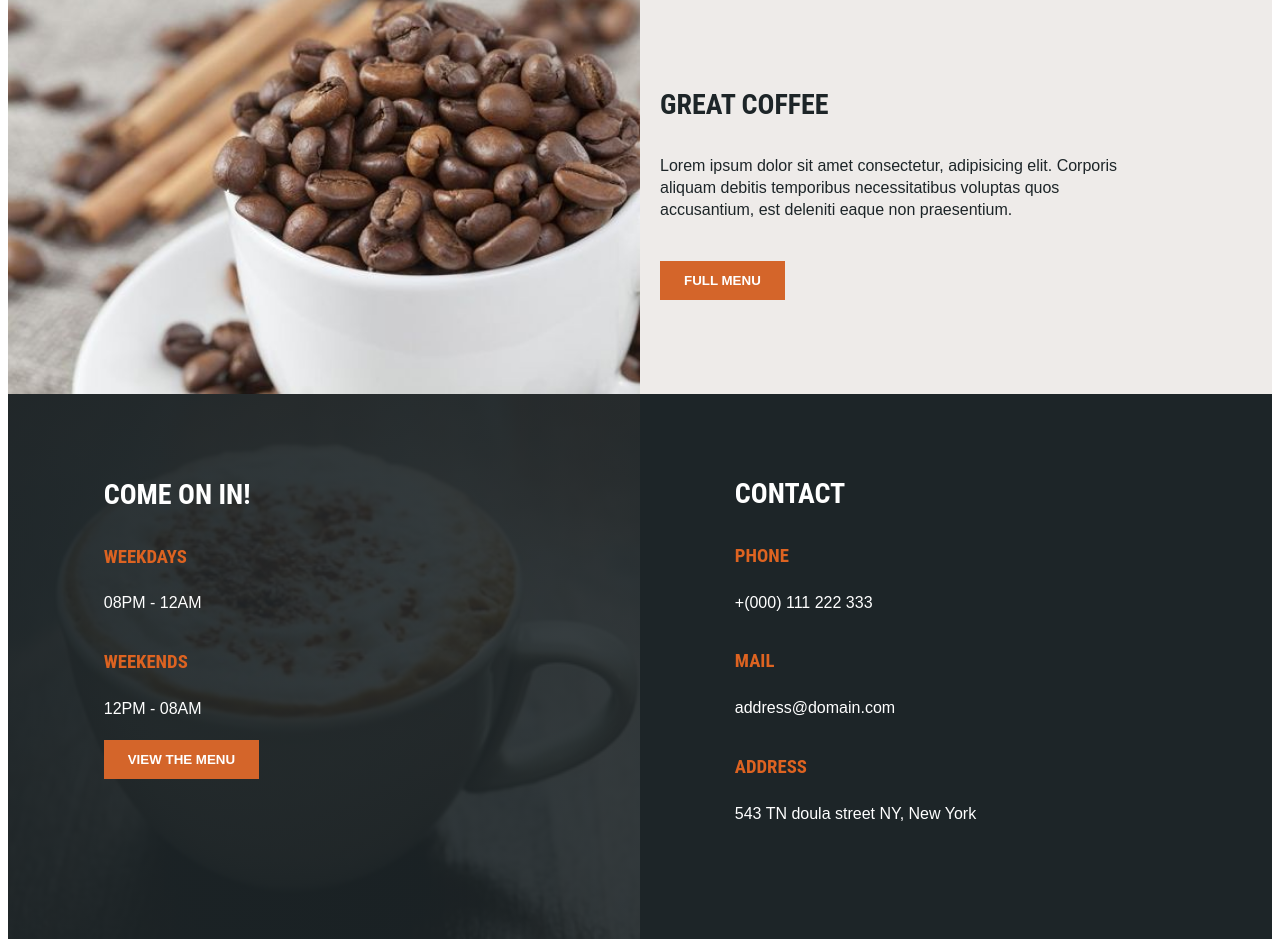
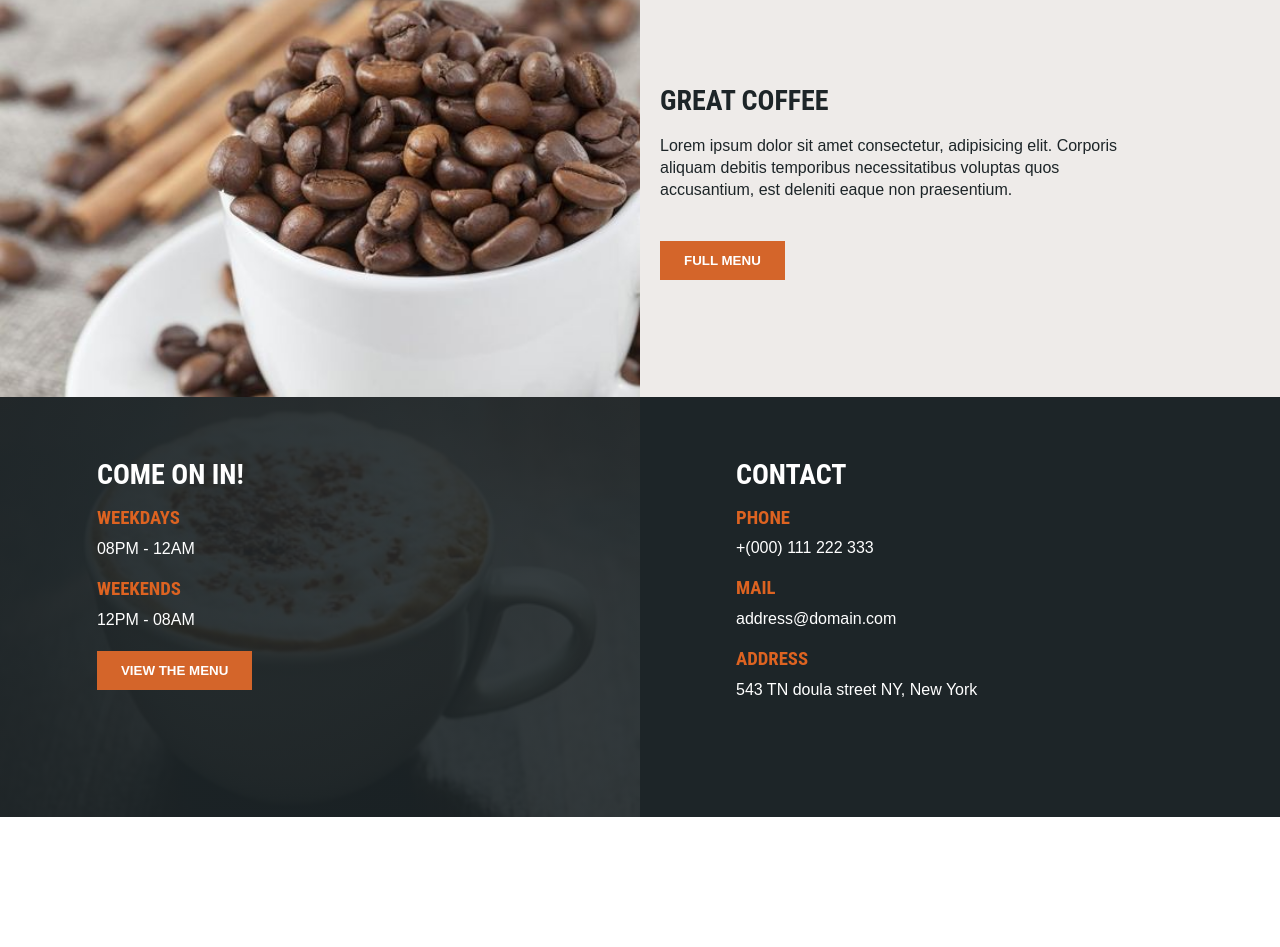
Before and after one commit to LuizMatheusf/CoffeeHouseLandingPage, a plain HTML site: page index.html in a window 1280 px wide. Shown: the part 1516-2463 px from the top of the page. After the commit the page ends 2333 px from the top, so only its background shows below. Drawn offline with Linux system fonts and the light colour scheme.

Commit message:
Update style.css

```diff
--- a/src/style.css
+++ b/src/style.css
@@ -59,26 +59,27 @@ table {
 body {
 	font-family: 'Roboto Condensed', sans-serif;
 	min-width: 100vh;
+	margin: 0 auto;
 }
 
 h2 {
 	text-transform: uppercase;
 	font-weight: 700;
 	font-size: 28px;
-	margin-bottom: 20px;
+	margin: 0 0 20px;
 }
 
 h3 {
 	text-transform: uppercase;
 	font-weight: 700;
 	color: #dd6321;
-	margin-bottom: 10px;
+	margin: 0 0 10px;
 }
 
 p {
 	font-family: 'Poppins', sans-serif !important;
 	line-height: 22px;
-	margin-bottom: 20px;
+	margin: 0 0 20px;
 }
 
 img {
```
